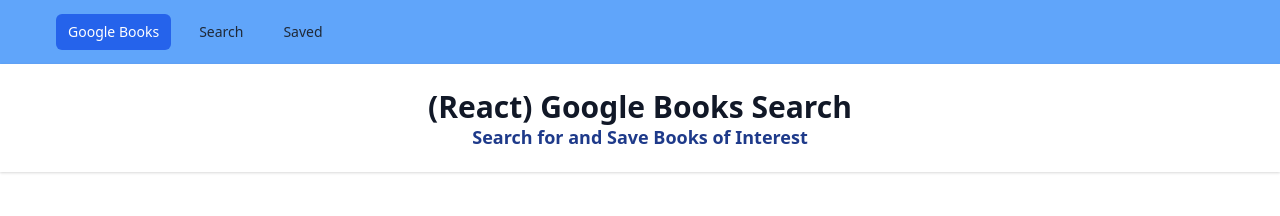
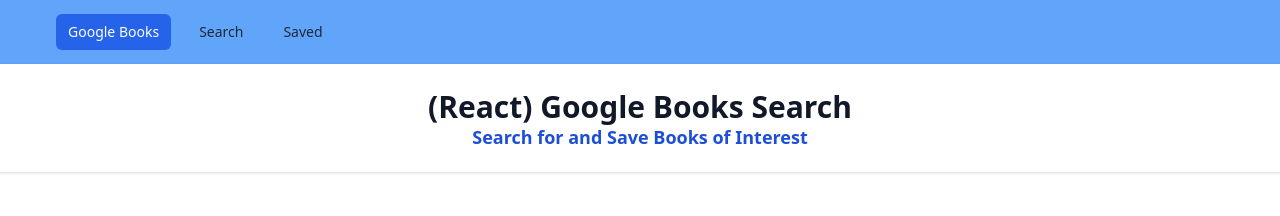
Before and after one commit to falbuna/Google_Books_Search, a React (Create React App) app in the folder client/: page /saved in a window 1280 px wide. Shown: the top 216 px of the page. Built offline with nearby package versions, Linux system fonts and the light colour scheme; no server answers.

Commit message:
Changed the font color in the header.

```diff
--- a/client/src/components/Header/index.js
+++ b/client/src/components/Header/index.js
@@ -8,7 +8,7 @@
     <h1 className="text-3xl font-bold leading-tight text-gray-900">
       (React) Google Books Search
     </h1>
-    <h2 className="text-lg font-bold leading-tight text-blue-900">Search for and Save Books of Interest</h2>
+    <h2 className="text-lg font-bold leading-tight text-blue-700">Search for and Save Books of Interest</h2>
   </div>
 </header>
 
```
